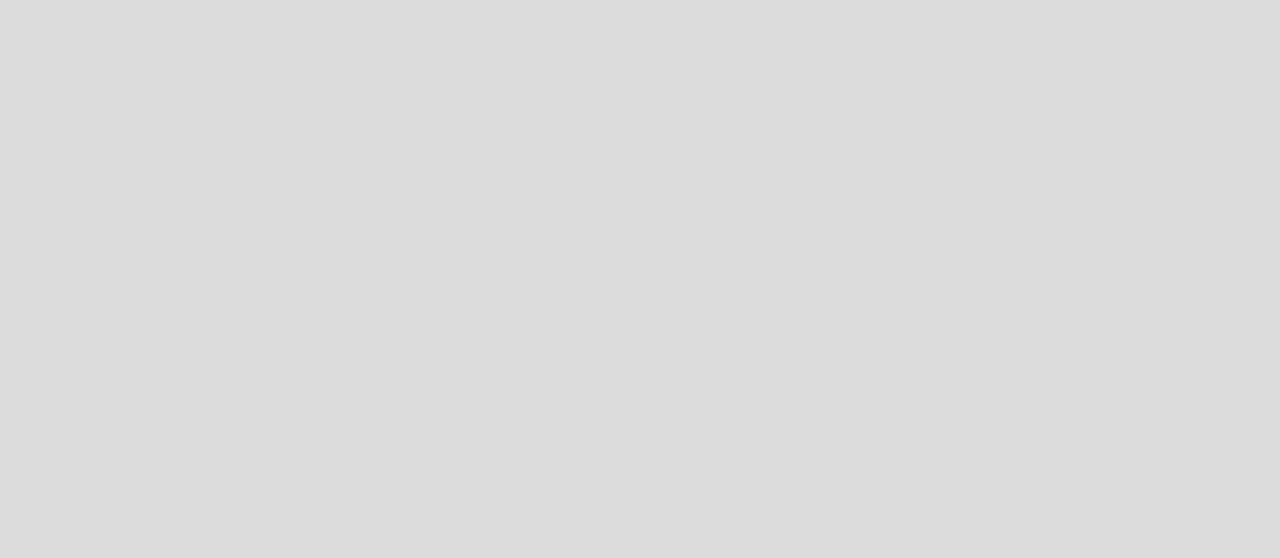
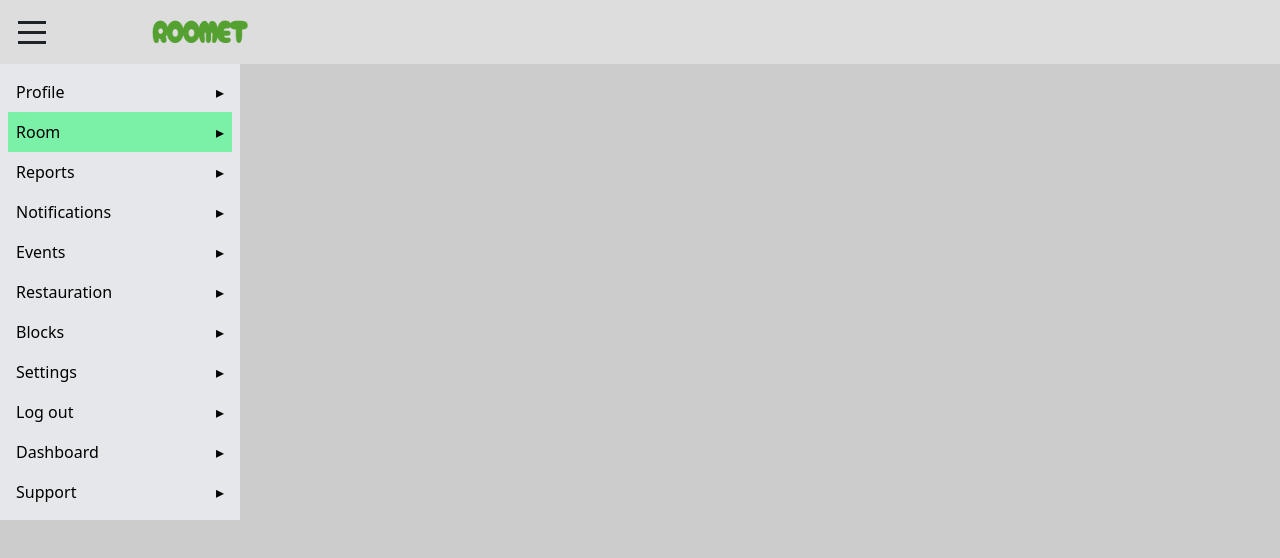
Before and after one commit to KMalek101/Roomet-front, a Next.js app: page / in a window 1280 px wide. Shown: the top 558 px of the page. Built offline with nearby package versions, Linux system fonts and the light colour scheme.

Commit message:
Some Header styling

```diff
--- a/src/app/globals.css
+++ b/src/app/globals.css
@@ -23,8 +23,8 @@
 }
 
 :root{
-  --main-color : #dcdcdc;
-  --secondary-color: #f5ebe2;
+  --main-color : #CCCCCC;
+  --secondary-color: #DDDDDD;
   --black-color: black;
   --w-color: #fff;
   --o-color: #DC9908;
--- a/src/app/page.jsx
+++ b/src/app/page.jsx
@@ -1,4 +1,13 @@
+'use client'
+
+import Header from "@/components/common/header/Header";
+import Sidebar from "@/components/common/side bar/Sidebar";
+
 export default function page() {
-  return <div className="w-screen h-screen">
-  </div>;
+  return (
+    <div className="h-screen w-screen">
+      <Header />
+      <Sidebar />
+    </div>
+  );
 }
--- a/src/components/common/header/Header.jsx
+++ b/src/components/common/header/Header.jsx
@@ -3,12 +3,11 @@ import Image from "next/image"
 export default function Header() {
     return(
         <container>
-            <header className="flex items-center gap-34 justify-center">
-                <Image width={100} height={100} src="/logo.png" alt="logo" />
-                <h2>Home</h2>
-                <h2>About</h2>
-                <h2>Help</h2>
-                <h2>Contact us</h2>
+            <header className="flex items-center justify-between h-14 pl-2 py-8 bg-[var(--secondary-color)]">
+                <div className="flex gap-24 items-center">
+                    <svg className="h-12 w-12" viewBox="0 0 24 24" fill="none" xmlns="http://www.w3.org/2000/svg"><g id="SVGRepo_bgCarrier" stroke-width="0"></g><g id="SVGRepo_tracerCarrier" stroke-linecap="round" stroke-linejoin="round"></g><g id="SVGRepo_iconCarrier"> <path d="M5 6.5H19V8H5V6.5Z" fill="#1F2328"></path> <path d="M5 16.5H19V18H5V16.5Z" fill="#1F2328"></path> <path d="M5 11.5H19V13H5V11.5Z" fill="#1F2328"></path> </g></svg>
+                    <Image src={"/ROOMET.png"} width={1500} height={1500} className="w-24 h-6" />
+                </div>
             </header>
         </container>
     )
--- /dev/null
+++ b/src/components/common/side bar/Sidebar.jsx
@@ -0,0 +1,32 @@
+import React from "react";
+export default function Sidebar() {
+    const menuItems = [
+        { label: "Profile" },
+        { label: "Room" },
+        { label: "Reports" },
+        { label: "Notifications" },
+        { label: "Events" },
+        { label: "Restauration" },
+        { label: "Blocks" },
+        { label: "Settings" },
+        { label: "Log out" },
+        { label: "Dashboard" },
+        { label: "Support" }
+    ];
+
+    return (
+      <div className="sidebar bg-gray-200 p-2 w-60 flex-1">
+        {menuItems.map((item, index) => (
+          <div
+            key={index}
+            className={`flex items-center justify-between p-2 hover:bg-green-300 cursor-pointer ${
+              item.label === "Room" ? "bg-green-300" : ""
+            }`}
+          >
+            <span>{item.label}</span>
+            <span>▸</span>
+          </div>
+        ))}
+      </div>
+    );
+  }
```
